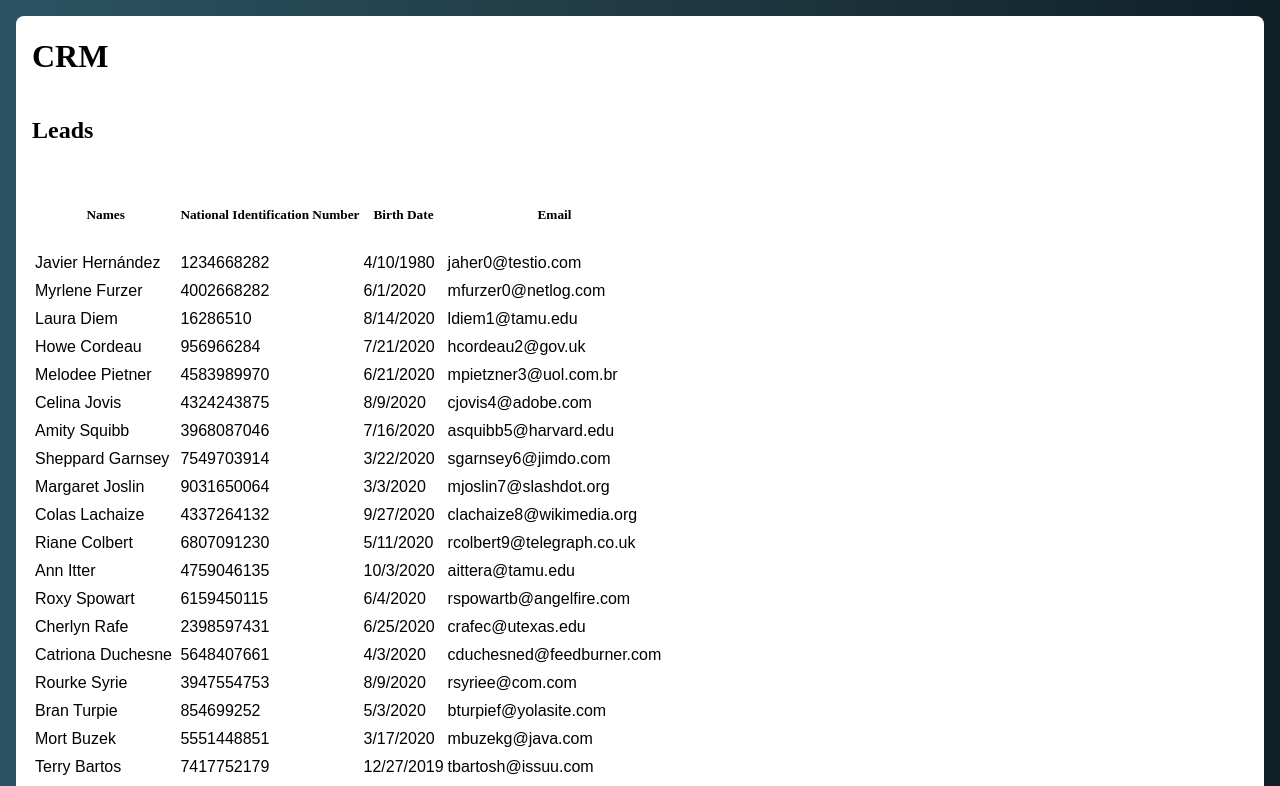
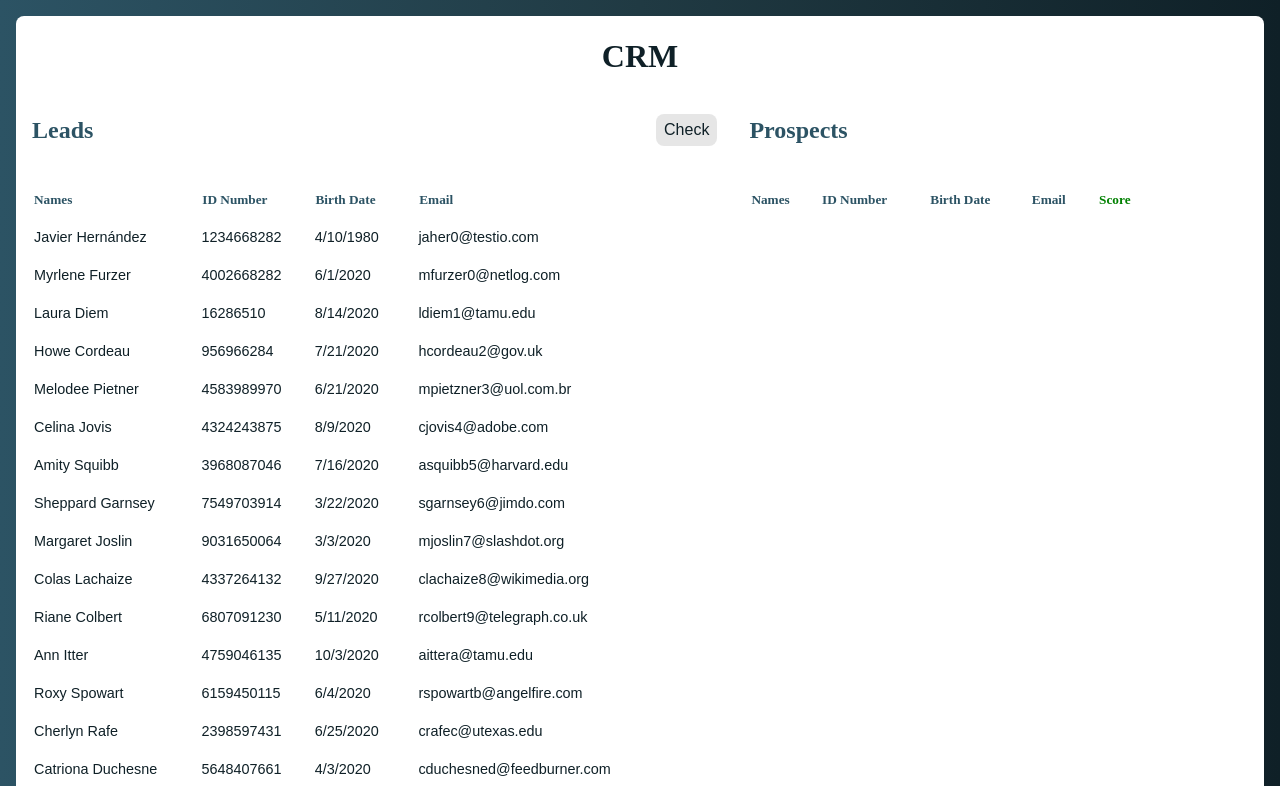
Before and after one commit to ocastaneda82/crm-test, a React (Create React App) app: page / in a window 1280 px wide. Shown: the top 786 px of the page. Built offline with nearby package versions, Linux system fonts and the light colour scheme; a web font is replaced by a local one.

Commit message:
estilos finales

```diff
--- a/package.json
+++ b/package.json
@@ -9,6 +9,7 @@
     "react-dom": "17.0.0",
     "react-redux": "^7.2.2",
     "react-scripts": "3.4.3",
+    "react-scroll": "^1.8.1",
     "redux": "^4.0.5"
   },
   "devDependencies": {
--- a/src/components/Button.jsx
+++ b/src/components/Button.jsx
@@ -10,16 +10,25 @@ const Button = ({ text, thirdValidation, data, get_prospects }) => {
       data: data,
     });
   };
+
+  const goToElement = () =>{
+    const elem = document.getElementById("prospects");
+    console.log(elem);
+    const found = window.scrollY + elem.getBoundingClientRect().top;
+    window.scrollTo(0, found);
+  }
   return (
     <button
-      className="boton--check"
+      className="boton boton--check"
       onClick={() => {
         thirdValidation("Third one done!")
           .then((result) => {
             console.log(result);
             prospectsClick(result);
           })
-          .catch((err) => console.log(err));
+          .catch((err) => console.log(err))
+          .then(() => goToElement());
+        ;
       }}
     >
       <span>{text}</span>
--- a/src/components/Headers.jsx
+++ b/src/components/Headers.jsx
@@ -7,7 +7,7 @@ const Header = () => {
         <h5>Names</h5>
       </th>
       <th>
-        <h5>National Identification Number</h5>
+        <h5>ID Number</h5>
       </th>
       <th>
         <h5>Birth Date</h5>
@@ -15,6 +15,9 @@ const Header = () => {
       <th>
         <h5>Email</h5>
       </th>
+      <th className="score">
+        <h5>Score</h5>
+      </th>
     </Fragment>
   );
 };
--- a/src/components/Leads.jsx
+++ b/src/components/Leads.jsx
@@ -83,8 +83,9 @@ const Leads = () => {
   };
   return (
     <section className="leads">
-      <header className="header">
+      <header className="header header__subtitle">
         <h2 className="header__title">Leads</h2>
+        <Button text="Check" thirdValidation={thirdValidationFunction} />
       </header>
       <div className="main">
         <table>
@@ -102,7 +103,9 @@ const Leads = () => {
           </tbody>
         </table>
       </div>
-      <Button text="Check" thirdValidation={thirdValidationFunction} />
+      <footer>
+        <Button text="Check" thirdValidation={thirdValidationFunction} />
+      </footer>
     </section>
   );
 };
--- a/src/components/Prospects.jsx
+++ b/src/components/Prospects.jsx
@@ -6,8 +6,10 @@ import { connect } from "react-redux";
 
 const Prospects = ({ data }) => (
   <section className="prospects">
-    <header className="header">
-      <h2 className="header__title">Prospects</h2>
+    <header className="header header__subtitle">
+      <h2 id="prospects" className="header__title">
+        Prospects
+      </h2>
     </header>
     <div className="main">
       <table>
--- a/src/less/Button.less
+++ b/src/less/Button.less
@@ -1 +1,27 @@
 // main: ./App.less
+
+.boton {
+  border: none;
+  .border-radius(0.5em);
+  padding: 1em;
+  line-height: 1;
+  &--check {
+    background-color: @color_azul--claro;
+    color: #fff;
+    @media (min-width: 992px) {
+      cursor: pointer;
+      background-color: fade(gray, 20%) ;
+      padding: 0.5em;
+      color: @color_azul--oscuro;
+      margin-right: 2em;
+      &:hover {
+          background-color: @color_azul--claro;
+          color: #fff;
+          outline: none;
+      }
+      &:active, &:focus {
+          outline: none;
+      }
+    }
+  }
+}
--- a/src/less/Grid.less
+++ b/src/less/Grid.less
@@ -8,6 +8,34 @@
 }
 .main {
   margin: 2em 0;
+  @media (min-width: 992px) {
+    display: grid;
+    grid-template-columns: auto auto;
+  }
+}
+
+@media (min-width: 992px) {
+  .main th {
+    text-align: left;
+    @media (min-width: 992px) {
+      padding: 0.5em;
+      &:first-child {
+        padding-left: 0;
+      }
+      h5 {
+        padding: 0;
+        margin: 0;
+      }
+    }
+  }
+  .main td {
+    font-size: 0.9em;
+    white-space: nowrap;
+    padding: 0.5em;
+    &:first-child {
+      padding-left: 0;
+    }
+  }
 }
 @media only screen and (max-width: 800px) {
   /* Force table to not be like tables anymore */
@@ -18,6 +46,7 @@
   .main td,
   .main tr {
     display: block;
+    position: relative;
   }
 
   /* Hide table headers (but not display: none;, for accessibility) */
@@ -71,3 +100,10 @@
     content: attr(data-title);
   }
 }
+
+footer {
+  display: flex;
+  flex-direction: row;
+  justify-content: flex-end;
+  align-items: center;
+}
--- a/src/less/Header.less
+++ b/src/less/Header.less
@@ -1 +1,18 @@
 // main: ./App.less
+
+.header {
+    display: flex;
+    flex-direction: row;
+    justify-content: space-between;
+    align-items: center;
+    @media (min-width: 992px) {
+        justify-content: center;
+    }
+    &__subtitle {
+        justify-content: space-between;
+    }
+
+    h1 {
+        color: @color_azul--oscuro;
+    }
+}
--- a/src/less/Leads.less
+++ b/src/less/Leads.less
@@ -4,4 +4,7 @@
   [data-title="Score"] {
     display: none;
   }
+  .score {
+    display: none;
+  }
 }
--- a/src/less/Prospects.less
+++ b/src/less/Prospects.less
@@ -1,8 +1,21 @@
 // main: ./App.less
 .prospects {
+  margin-top: 3em;
+  @media (min-width: 992px) {
+      margin-top: 0;
+    }
   [data-title="Score"] {
     &:before {
       color: green;
     }
+    @media (min-width: 992px) {
+      text-align: center;
+      color: green;
+    }
+  }
+  .score h5 {
+    @media (min-width: 992px) {
+      color: green;
+    }
   }
 }
--- a/src/less/Variables.less
+++ b/src/less/Variables.less
@@ -6,8 +6,16 @@
 @font_text: "Mulish", sans-serif;
 
 @color_labels: #999;
+@color_azul--claro: #2c5364;
+@color_azul--oscuro: #0f2027;
+
+
+html {
+  scroll-behavior: smooth;
+}
 
 body {
+  color: @color_azul--oscuro;
   font-family: @font_text;
   background: #0f2027;
   /* fallback for old browsers */
@@ -22,5 +30,6 @@ h3,
 h4,
 h5,
 h6 {
+  color: @color_azul--claro;
   font-family: @font_titles;
 }
```
Also changed, not shown: src/styles.css (+1 -1 lines), 1 other file (tests, documents, lock files or other folders).
